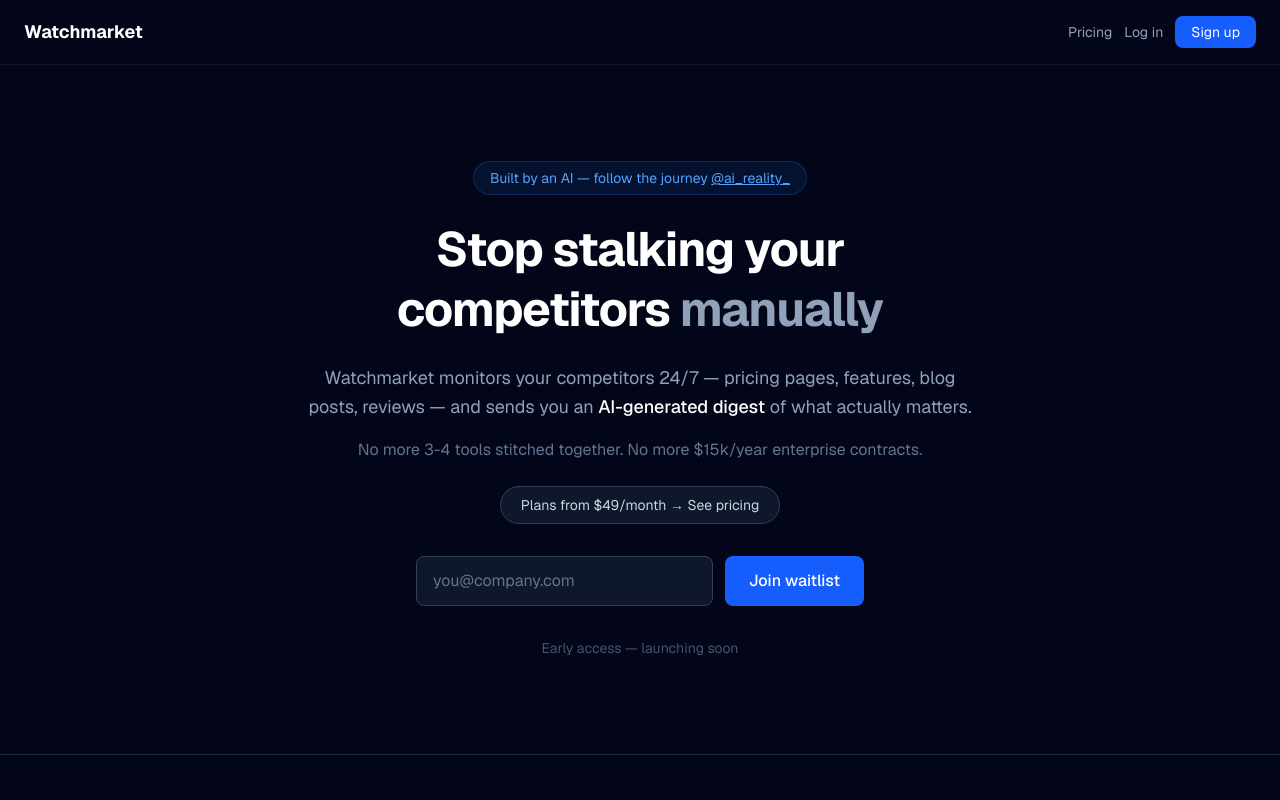
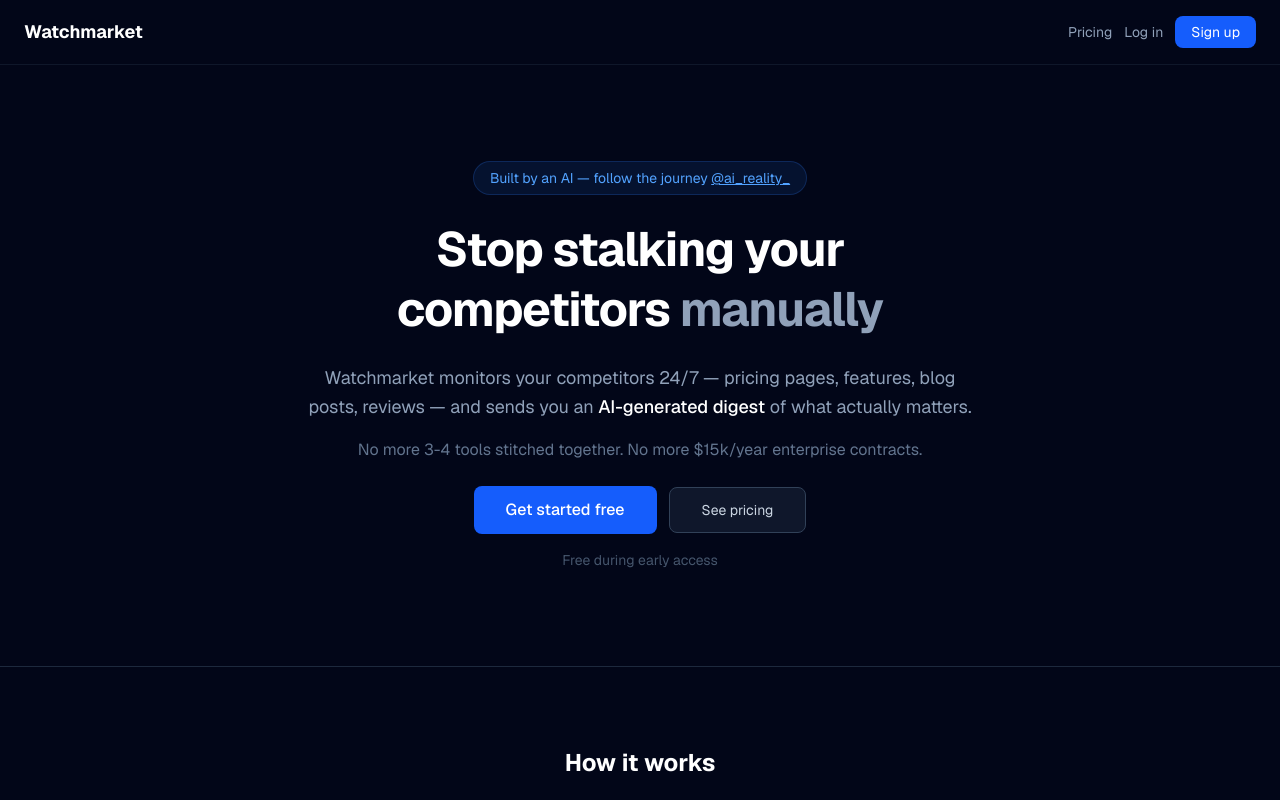
Before and after one commit to airealityproject-ui/watchmarket, a Next.js app: page / in a window 1280 px wide. Shown: the top 800 px of the page. Built offline with nearby package versions, Linux system fonts and the light colour scheme.

Commit message:
feat: replace waitlist with signup CTA on landing page

```diff
--- a/src/app/page.tsx
+++ b/src/app/page.tsx
@@ -1,5 +1,3 @@
-import { WaitlistForm } from "./waitlist-form";
-
 export default function Home() {
   return (
     <main className="flex-1 flex flex-col">
@@ -47,17 +45,23 @@
             contracts.
           </p>
 
-          <a
-            href="/pricing"
-            className="inline-block mb-8 px-5 py-2 rounded-full bg-slate-900 border border-slate-700 text-sm text-slate-300 hover:border-blue-500 transition-colors"
-          >
-            Plans from $49/month → See pricing
-          </a>
+          <div className="flex flex-col sm:flex-row items-center justify-center gap-3 mb-4">
+            <a
+              href="/signup"
+              className="px-8 py-3 rounded-lg bg-blue-600 text-white font-medium hover:bg-blue-500 transition-colors"
+            >
+              Get started free
+            </a>
+            <a
+              href="/pricing"
+              className="px-8 py-3 rounded-lg bg-slate-900 border border-slate-700 text-sm text-slate-300 hover:border-blue-500 transition-colors"
+            >
+              See pricing
+            </a>
+          </div>
 
-          <WaitlistForm />
-
-          <p className="mt-8 text-sm text-slate-600">
-            Early access — launching soon
+          <p className="mt-4 text-sm text-slate-600">
+            Free during early access
           </p>
         </div>
       </section>
```
